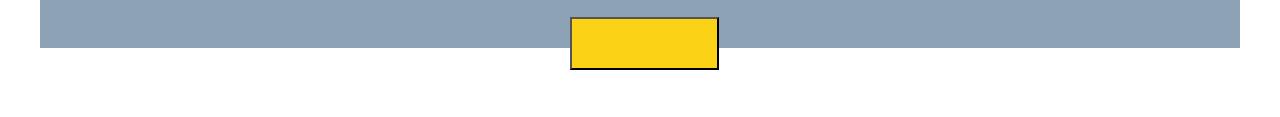
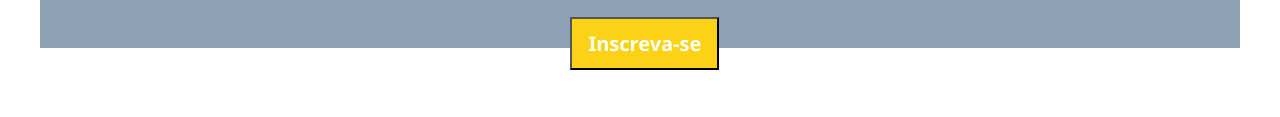
Before and after one commit to joao-pimentel-ifsuldeminas/projeto-da-univas, a plain HTML site: page index.html in a window 1280 px wide. Shown: the part 916-1033 px from the top of the page. Drawn offline with Linux system fonts and the light colour scheme.

```diff
--- a/stylesheet.css
+++ b/stylesheet.css
@@ -144,7 +144,7 @@
 
 .link-button {
 
-    color: rgb(252, 210, 22);
+    color: white;
     text-decoration: none;
     font: bold 20px Segoe UI;
     letter-spacing: 0;
```
Also changed, not shown: 2 other files.
